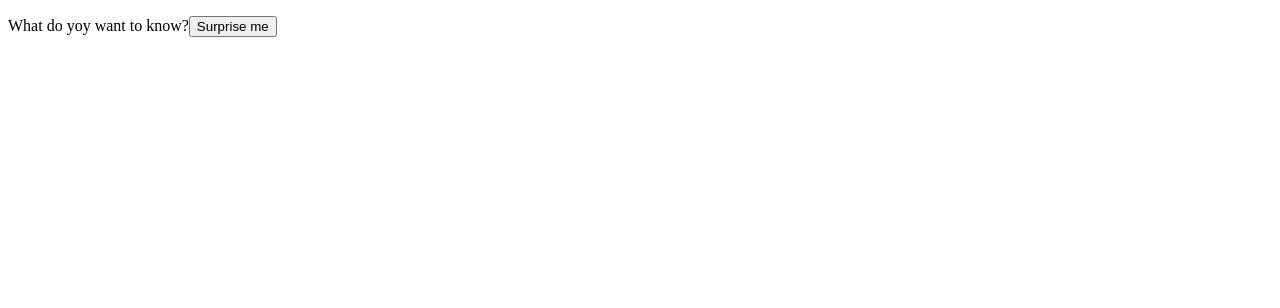
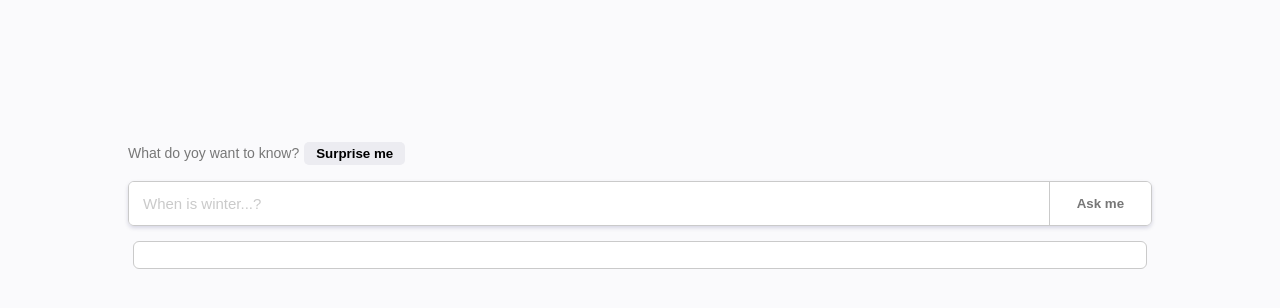
Before and after one commit to rislammb/ai-chat-with-gemini-api, a React (Vite) app: page / in a window 1280 px wide. Shown: the top 308 px of the page. Built offline with nearby package versions, Linux system fonts and the light colour scheme.

Commit message:
added question section and attached with server

```diff
--- a/package.json
+++ b/package.json
@@ -11,6 +11,10 @@
     "preview": "vite preview"
   },
   "dependencies": {
+    "@google/generative-ai": "^0.21.0",
+    "cors": "^2.8.5",
+    "dotenv": "^16.4.7",
+    "express": "^4.21.2",
     "react": "^18.3.1",
     "react-dom": "^18.3.1"
   },
--- a/src/App.jsx
+++ b/src/App.jsx
@@ -1,11 +1,65 @@
+import {useState} from "react";
+
 function App() {
+    const [value, setValue] = useState("");
+    const [error, setError] = useState("");
+    const [chatHistory] = useState([]);
+
+    const surpriseOptions = [
+        "Who won the latest peace prize?",
+        "Where does pizza come from?",
+        "Who do you make a BLT sandwich?",
+    ]
+
+    const surprise = () => {
+        const randomValue = surpriseOptions[Math.floor(Math.random() * surpriseOptions.length)];
+        setValue(randomValue);
+    }
+
+    const getResponse = async () => {
+        if (!value) {
+            setError("Error! Please ask a a question!");
+            return
+        }
+        try {
+            const options = {
+                method: "POST",
+                headers: {
+                    "Content-Type": "application/json",
+                },
+                body: JSON.stringify({
+                    history: chatHistory,
+                    message: value,
+                }),
+            }
+            const response = await fetch("http://localhost:8000/gemini", options);
+            const data = await response.text();
+            console.log(data);
+        } catch (error) {
+            console.log(error)
+            setError("something went wrong! please try again later.")
+        }
+    }
+
+    const handleClear = () => {
+        setError("");
+    }
+
     return (
         <div className="app">
-      <section className={"search-section"}>
             <p>What do yoy want to know?
-          <button className={"surprise"}>Surprise me</button>
+                <button className={"surprise"} onClick={surprise} disabled={!chatHistory}>Surprise me</button>
             </p>
-      </section>
+            <div className={"input-container"}>
+                <input value={value} placeholder={"When is winter...?"} onChange={(e) => setValue(e.target.value)}/>
+                {error ? <button onClick={handleClear}>Clear</button> : <button onClick={getResponse}>Ask me</button>}
+            </div>
+            {error && <p>{error}</p>}
+            <div className="search-result">
+                <div key={""}>
+                    <p className="answer"></p>
+                </div>
+            </div>
         </div>
     )
 }
--- a/src/index.css
+++ b/src/index.css
@@ -0,0 +1,87 @@
+* {
+    font-family: sans-serif;
+}
+
+body {
+    margin: 0;
+    padding: 0;
+    width: 100vw;
+    height: 100vh;
+    background-color: #fafafc;
+    color: #777;
+    display: flex;
+    justify-content: center;
+}
+
+p {
+    font-weight: 200;
+    font-size: 14px;
+}
+
+.app {
+    width: 80vw;
+    margin: 10vw;
+    height: 80vh;
+    display: flex;
+    flex-direction: column;
+}
+
+.search-result {
+    margin-top: 10px;
+    /*overflow: scroll;*/
+}
+
+.surprise {
+    background-color: #ececf1;
+    color: #000;
+    border-radius: 5px;
+    font-weight: 600;
+    padding: 4px 12px;
+    margin: 0 0 2px 5px;
+    border: none;
+}
+
+.input-container {
+    width: 100%;
+    display: flex;
+    border: solid 0.5px #cacaca;
+    box-sizing: border-box;
+    border-radius: 6px;
+    box-shadow: rgba(0, 0, 82, 0.15) 0 2px 4px;
+    overflow: hidden;
+}
+
+.input-container input {
+    border: none;
+    padding: 13px 14px;
+    box-sizing: border-box;
+    font-size: 15px;
+    outline: none;
+    width: 90%;
+    font-weight: 200;
+}
+.input-container input::placeholder {
+    color: #cacaca;
+    font-weight: 200;
+}
+.input-container button {
+    min-width: 10%;
+    border: none;
+    border-left: 1px solid #cacaca;
+    background-color: #fff;
+    color: #777;
+    font-weight: bold;
+    cursor: pointer;
+}
+.input-container button:active {
+    background-color: #cacaca;
+}
+.answer {
+    padding: 13px 14px;
+    border: solid 0.5px #cacaca;
+    background-color: #fff;
+    margin: 5px;
+    font-size: 15px;
+    font-weight: 200;
+    border-radius: 6px;
+}
```
Also changed, not shown: server.js (+19 -0 lines), 1 other file (tests, documents, lock files or other folders). Lines whose indentation alone changed are shown as unchanged.
